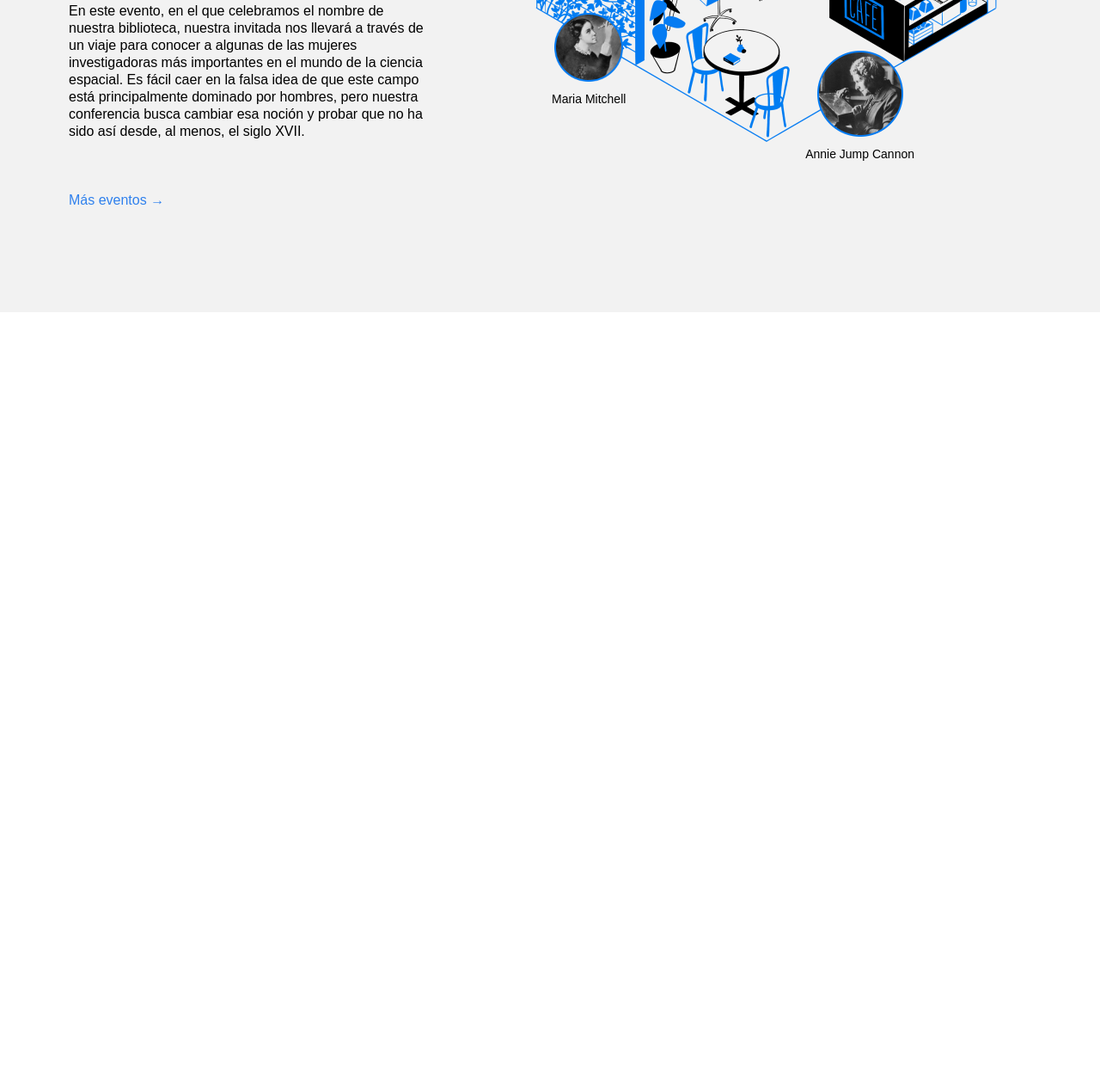
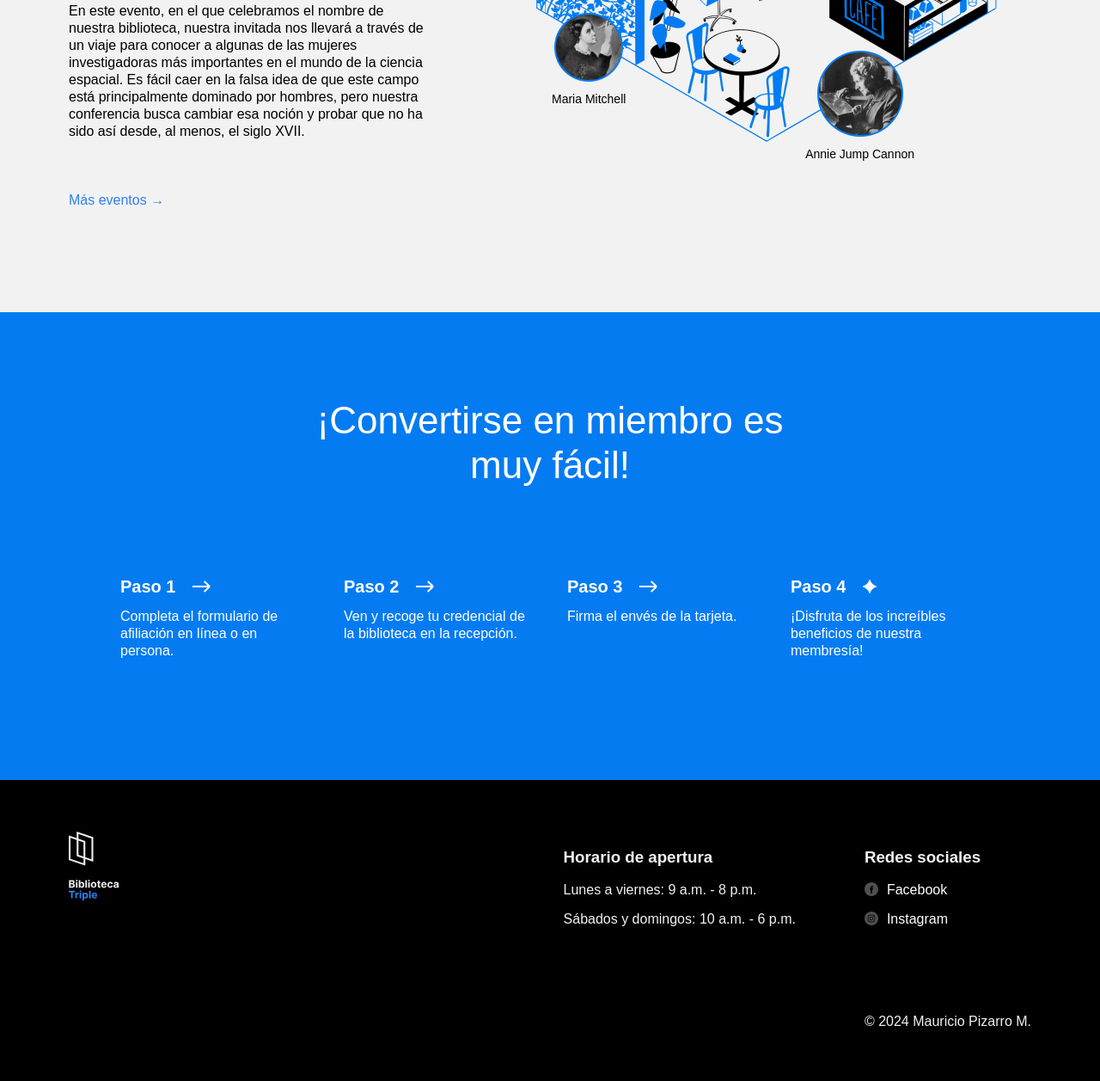
Before and after one commit to Mauriixiiop/web_project_library_es, a plain HTML site: page index.html in a window 1280 px wide. Shown: the part 2655-3912 px from the top of the page at 86% size. Before the commit the page ends 3018 px from the top, so only its background shows below. Drawn offline with Linux system fonts and the light colour scheme.

Commit message:
update 3

```diff
--- a/index.html
+++ b/index.html
@@ -224,7 +224,108 @@
             </div>
           </div>
         </section>
+        <section class="membership">
+          <h2 class="membership__title">
+            ¡Convertirse en miembro es muy fácil!
+          </h2>
+          <ul class="membership__steps">
+            <li class="step">
+              <h3 class="step__title">
+                Paso 1
+                <img
+                  src="./images/icon_step_forward.svg"
+                  alt="icon forward"
+                  class="step__icon"
+                />
+              </h3>
+              <p class="step__description">
+                Completa el formulario de afiliación en línea o en persona.
+              </p>
+            </li>
+            <li class="step">
+              <h3 class="step__title">
+                Paso 2
+                <img
+                  src="./images/icon_step_forward.svg"
+                  alt="icon forward"
+                  class="step__icon"
+                />
+              </h3>
+              <p class="step__description">
+                Ven y recoge tu credencial de la biblioteca en la recepción.
+              </p>
+            </li>
+            <li class="step">
+              <h3 class="step__title">
+                Paso 3
+                <img
+                  src="./images/icon_step_forward.svg"
+                  alt="icon forward"
+                  class="step__icon"
+                />
+              </h3>
+              <p class="step__description">Firma el envés de la tarjeta.</p>
+            </li>
+            <li class="step">
+              <h3 class="step__title">
+                Paso 4
+                <img
+                  src="./images/icon_step_finish.svg"
+                  alt="icon finish"
+                  class="step__icon"
+                />
+              </h3>
+              <p class="step__description">
+                ¡Disfruta de los increíbles beneficios de nuestra membresía!
+              </p>
+            </li>
+          </ul>
+        </section>
       </main>
     </div>
+    <footer class="footer" id="footer">
+      <div class="footer__columns">
+        <div class="footer__column">
+          <img
+            src="./images/logo_white.svg"
+            alt="logo blanco"
+            class="footer__logo"
+          />
+        </div>
+        <div class="footer__column footer__column_content_hours">
+          <h3 class="footer__column-heading">Horario de apertura</h3>
+          <ul class="footer__list">
+            <li class="footer__list-item">Lunes a viernes: 9 a.m. - 8 p.m.</li>
+            <li class="footer__list-item">
+              Sábados y domingos: 10 a.m. - 6 p.m.
+            </li>
+          </ul>
+        </div>
+        <div class="footer__column footer__column_content_social">
+          <h3 class="footer__column-heading">Redes sociales</h3>
+          <ul class="footer__list">
+            <li class="footer__list-item">
+              <a class="footer__column-link" href="#">
+                <img
+                  src="./images/facebook_white.svg"
+                  alt="logo facebook"
+                  class="footer__social-icon"
+                />Facebook
+              </a>
+            </li>
+            <li class="footer__list-item">
+              <a class="footer__column-link" href="#">
+                <img
+                  src="./images/instagram_white.svg"
+                  class="footer__social-icon"
+                  alt="logo instagram"
+                />Instagram
+              </a>
+            </li>
+          </ul>
+          <div class="footer__copyright">© 2024 Mauricio Pizarro M.</div>
+        </div>
+      </div>
+    </footer>
   </body>
 </html>
--- a/styles/style.css
+++ b/styles/style.css
@@ -292,3 +292,118 @@
   font-size: 14px;
   margin: 0;
 }
+
+.membership {
+  padding: 100px 0 140px;
+  background-color: #057bf2;
+  color: #ffffff;
+}
+
+.membership__title {
+  max-width: 574px;
+  margin: 0 auto;
+  text-align: center;
+  font-size: 44px;
+  font-weight: 500;
+  line-height: 52px;
+}
+
+.membership__steps {
+  list-style-type: none;
+  padding: 0;
+  margin: 100px 0 0;
+  display: flex;
+  justify-content: center;
+  gap: 40px;
+}
+
+.step {
+  width: 220px;
+}
+
+.step__title {
+  margin: 0;
+  font-size: 20px;
+  line-height: 30px;
+  font-weight: 700;
+  display: flex;
+  align-items: center;
+}
+
+.step__icon {
+  margin-left: 20px;
+}
+
+.step__description {
+  margin: 10px 0 0;
+}
+
+.footer {
+  box-sizing: border-box;
+  background-color: #000000;
+  font-family: Arial, Helvetica, sans-serif;
+}
+
+.footer__columns {
+  color: #f2f2f2;
+  display: flex;
+  justify-content: space-around;
+  padding-top: 60px;
+  padding-bottom: 60px;
+  padding-right: 80px;
+  padding-left: 80px;
+}
+
+.footer_column {
+  display: flex;
+  justify-content: space-between;
+}
+
+.footer__column_content_hours {
+  margin-left: auto;
+  display: flex;
+  flex-direction: column;
+}
+
+.footer__column_content_social {
+  margin-left: 80px;
+  display: flex;
+  flex-direction: column;
+}
+
+.footer__logo {
+  width: 58px;
+  height: 80px;
+}
+
+.footer__column-heading {
+}
+
+.footer__list {
+  /* El siguiente código elimina los estilos predeterminados del navegador para las listas */
+  list-style-type: none;
+  padding: 0;
+  margin: 0;
+  display: flex;
+  flex-direction: column;
+  gap: 16px;
+}
+
+.footer__list-item {
+}
+
+.footer__column-link {
+  color: white;
+  text-decoration: none;
+  display: flex;
+  gap: 10px;
+}
+
+.footer__social-icon {
+  width: 16px;
+  height: 16px;
+}
+
+.footer__copyright {
+  padding-top: 100px;
+}
```
